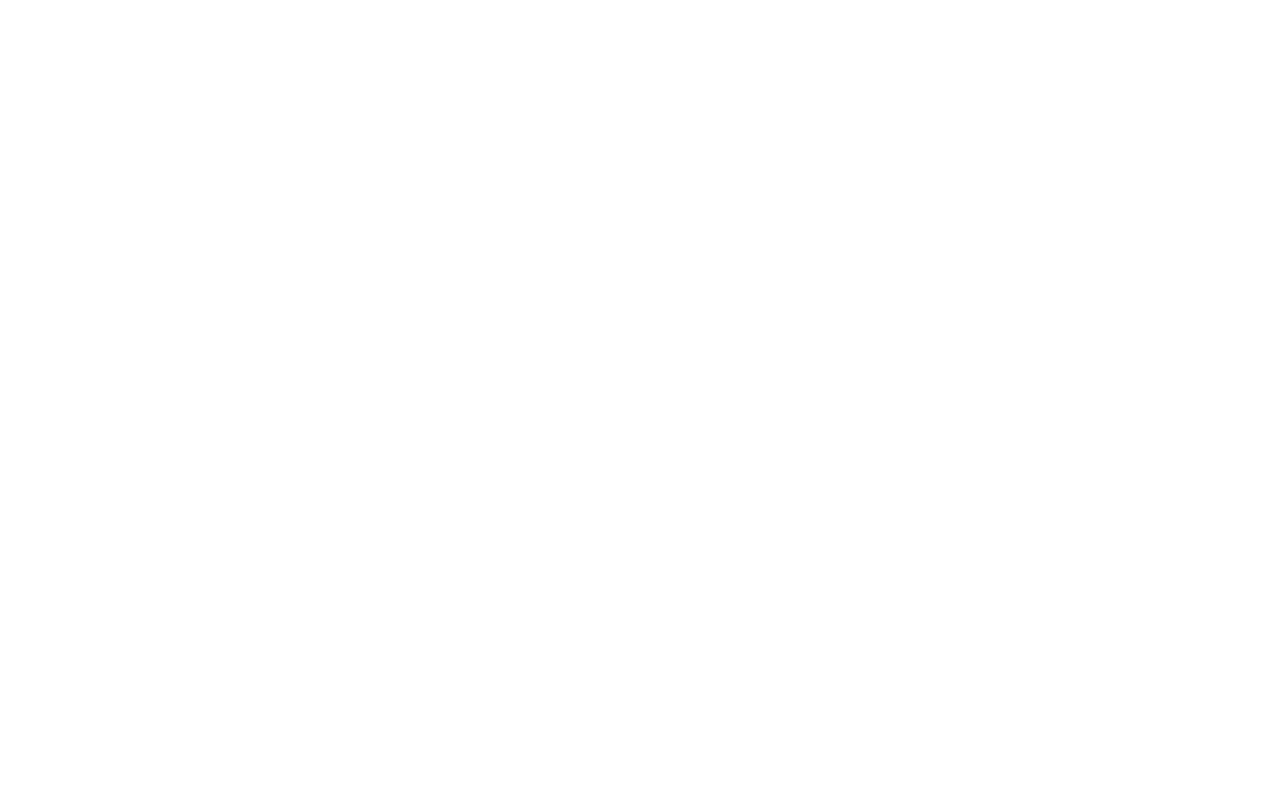
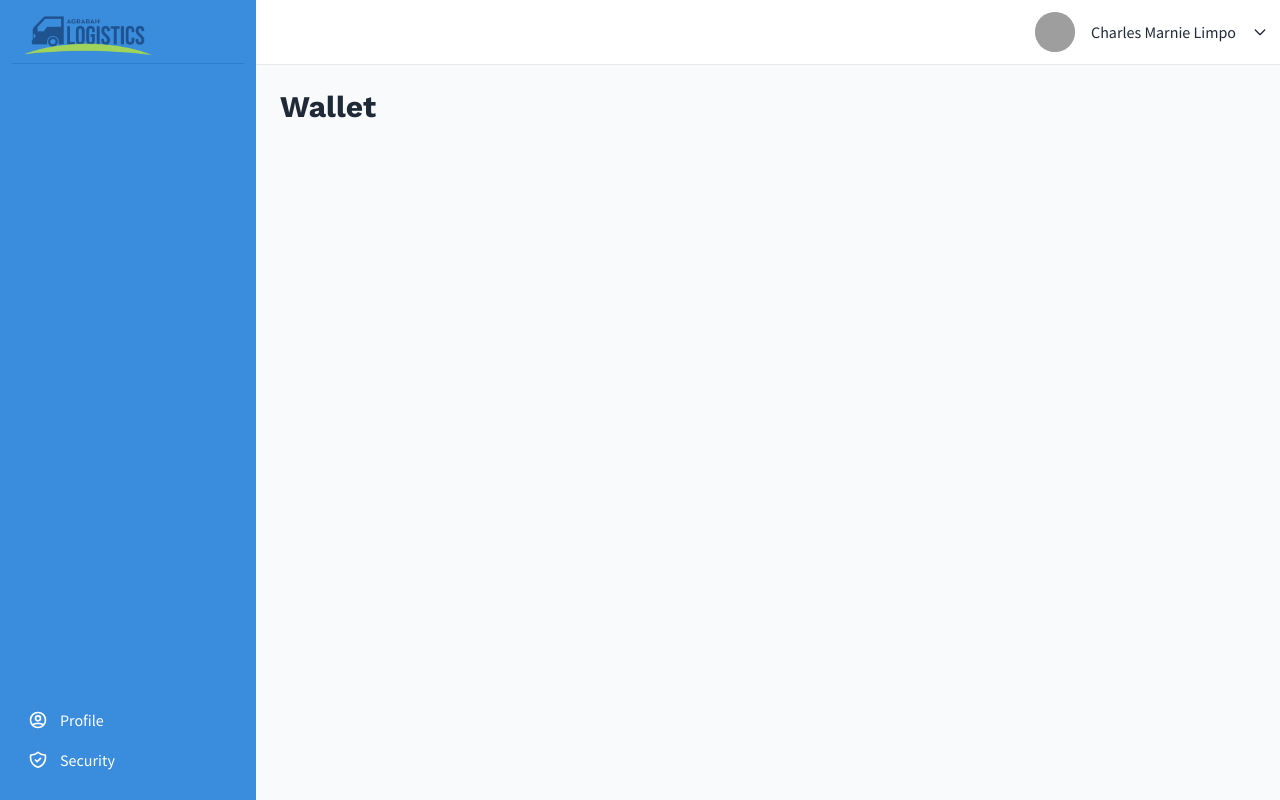
Before and after one commit to abaam/agrabha-logistic-front-end, a Vue app: page /wallet in a window 1280 px wide. Before the commit this address had no page. Built offline with nearby package versions, Linux system fonts and the light colour scheme; sample sign-in values are in the browser's storage; grey boxes are pictures that could not be loaded; what vuex-shared-mutations would draw is missing.

Commit message:
add QuickSearch and Wallet page

```diff
--- a/src/components/SidebarDesktop.vue
+++ b/src/components/SidebarDesktop.vue
@@ -45,7 +45,7 @@
 </template>
 
 <script>
-    import { ViewGridIcon, RefreshIcon, TagIcon, TruckIcon, ShieldCheckIcon, UserCircleIcon  } from '@heroicons/vue/outline'
+    import { ViewGridIcon, RefreshIcon, TagIcon, TruckIcon, ShieldCheckIcon, UserCircleIcon, SearchIcon, ShoppingBagIcon  } from '@heroicons/vue/outline'
 
     const sidebarMenusDriver = [
         {
@@ -57,6 +57,16 @@
             href: '/bookings',
             label: 'Booking',
             icon: 'TagIcon'
+        },
+        {
+            href: '/quick-search',
+            label: 'Quick Search',
+            icon: 'SearchIcon'
+        },
+        {
+            href: '/wallet',
+            label: 'Wallet',
+            icon: 'ShoppingBagIcon'
         },
         {
             href: '/deliveries',
@@ -77,6 +87,11 @@
             icon: 'TagIcon'
         },
         {
+            href: '/wallet',
+            label: 'Wallet',
+            icon: 'ShoppingBagIcon'
+        },
+        {
             href: '/transactions',
             label: 'Transactions',
             icon: 'RefreshIcon'
@@ -91,7 +106,7 @@
             }
         },
         components: {
-            ViewGridIcon, RefreshIcon, TagIcon, TruckIcon, ShieldCheckIcon, UserCircleIcon
+            ViewGridIcon, RefreshIcon, TagIcon, TruckIcon, ShieldCheckIcon, UserCircleIcon, SearchIcon, ShoppingBagIcon
         },
         data() {
             return {
--- a/src/router/index.js
+++ b/src/router/index.js
@@ -71,9 +71,21 @@
     meta: { authOnly: true }
   },
   {
+    path: '/quick-search',
+    name: 'Quick Search',
+    component: () => import ('../views/QuickSearch.vue'),
+    meta: { authOnly: true }
+  },
+  {
     path: '/payment-success',
     name: 'Payment Success',
     component: () => import ('../views/steps/PaymentSuccess.vue'),
+    meta: { authOnly: true }
+  },
+  {
+    path: '/wallet',
+    name: 'Wallet',
+    component: () => import ('../views/Wallet.vue'),
     meta: { authOnly: true }
   }
 ]
--- /dev/null
+++ b/src/views/QuickSearch.vue
@@ -0,0 +1,22 @@
+<template>
+  <DashboardLayout mobileTitle="Quick Search">
+    <section class="hidden px-3 py-6 md:block md:p-6">
+        <h2
+        class="mb-6 block text-xl font-bold leading-6 md:text-2xl lg:text-3xl"
+        >
+        Quick Search
+        </h2>
+    </section>
+  </DashboardLayout>
+</template>
+
+<script>
+import _ from "lodash";
+import DashboardLayout from "@/views/DashboardLayout.vue";
+
+export default {
+  components: {
+    DashboardLayout,
+  },
+};
+</script>
--- /dev/null
+++ b/src/views/Wallet.vue
@@ -0,0 +1,22 @@
+<template>
+  <DashboardLayout mobileTitle="Wallet">
+    <section class="hidden px-3 py-6 md:block md:p-6">
+        <h2
+        class="mb-6 block text-xl font-bold leading-6 md:text-2xl lg:text-3xl"
+        >
+        Wallet
+        </h2>
+    </section>
+  </DashboardLayout>
+</template>
+
+<script>
+import _ from "lodash";
+import DashboardLayout from "@/views/DashboardLayout.vue";
+
+export default {
+  components: {
+    DashboardLayout,
+  },
+};
+</script>
```
